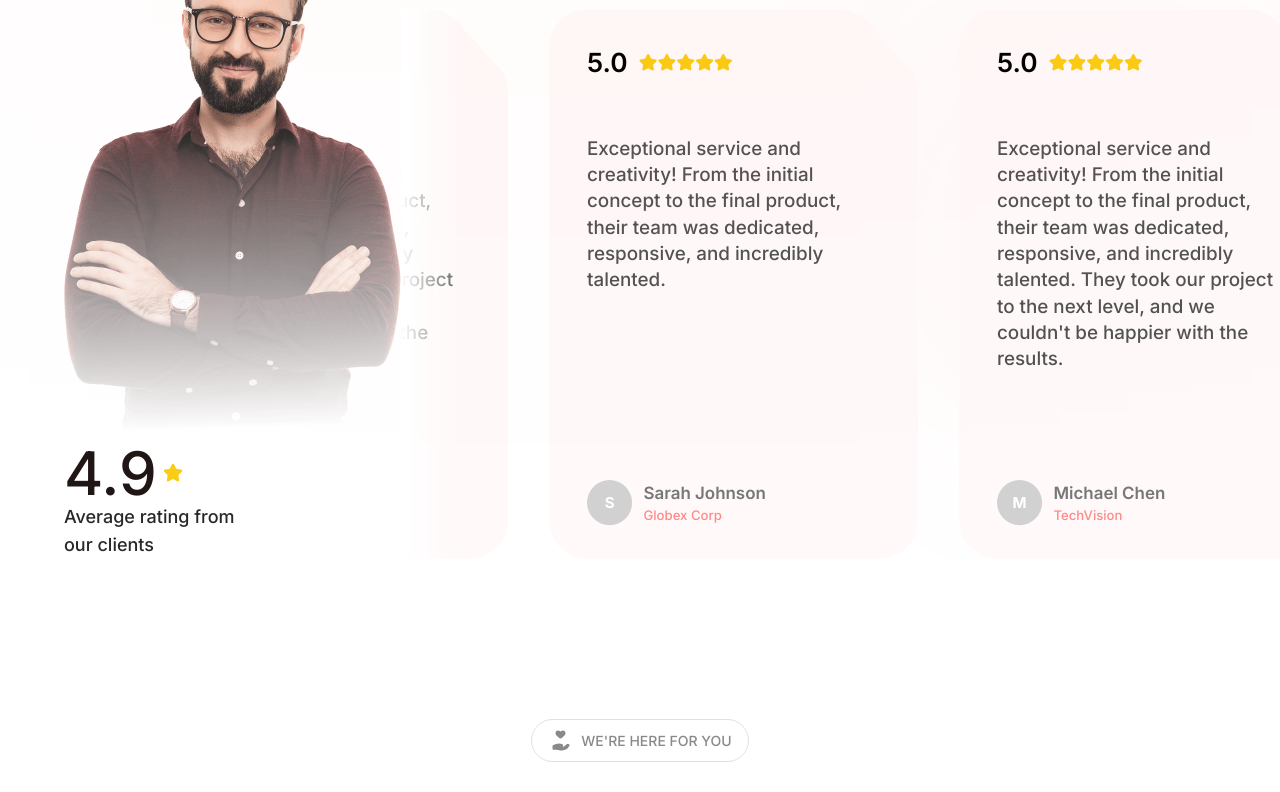
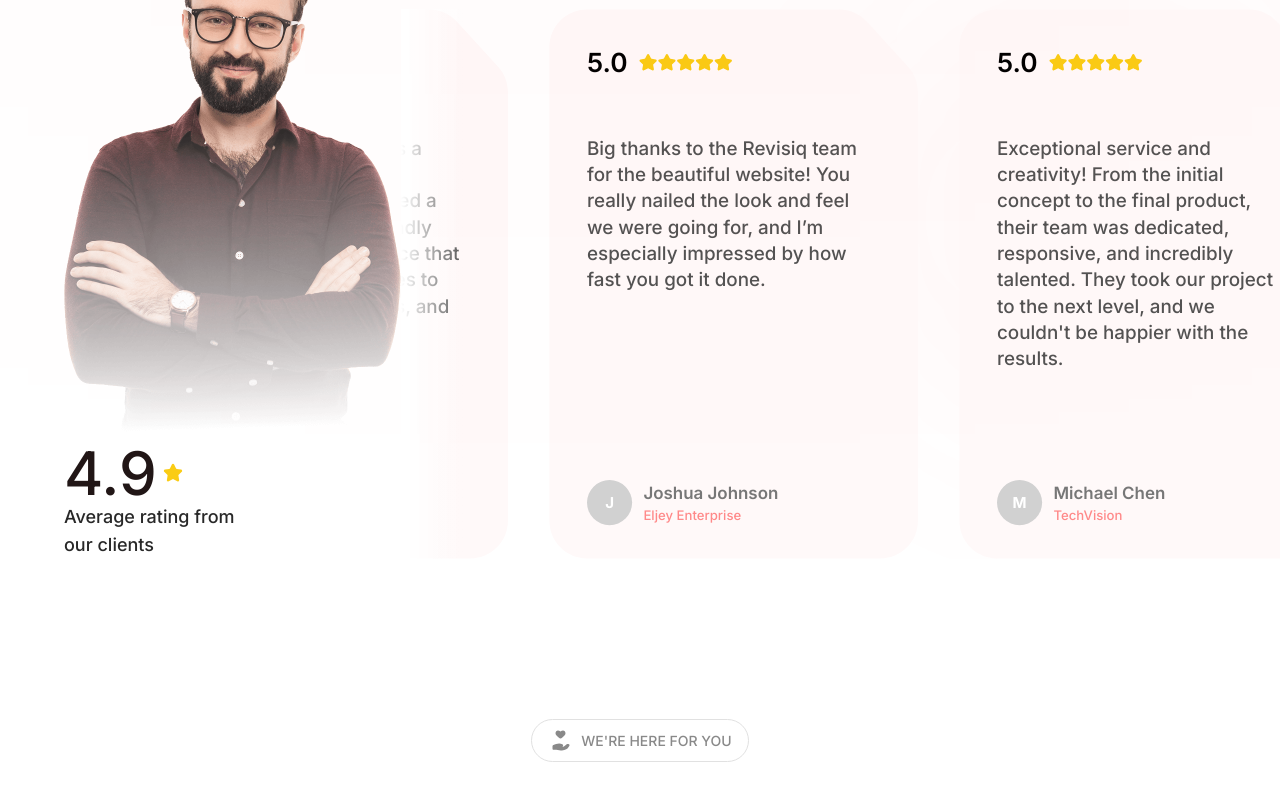
Before and after one commit to mfonPeeter/revisiq, a Next.js app: page / in a window 1280 px wide. Shown: the part 2700-3492 px from the top of the page. Built offline with nearby package versions, Linux system fonts and the light colour scheme.

Commit message:
update testimonials

```diff
--- a/src/components/home/TestimonialSection.tsx
+++ b/src/components/home/TestimonialSection.tsx
@@ -10,15 +10,15 @@ const TestimonialSection = () => {
   const testimonials = [
     {
       rating: 5.0,
-      text: "Exceptional service and creativity! From the initial concept to the final product, their team was dedicated, responsive, and incredibly talented. They took our project to the next level, and we couldn't be happier with the results.",
-      author: 'Peter Chandler',
-      company: 'Acme Inc.',
+      text: 'Working with Revisiq was a smooth and enjoyable experience. They delivered a well-designed, user-friendly website for our conference that made it easy for attendees to register, submit abstracts, and make payments through Paystack.',
+      author: 'Utibeabasi Umanah',
+      company: 'DevOps Engineer',
     },
     {
       rating: 5.0,
-      text: 'Exceptional service and creativity! From the initial concept to the final product, their team was dedicated, responsive, and incredibly talented.',
-      author: 'Sarah Johnson',
-      company: 'Globex Corp',
+      text: 'Big thanks to the Revisiq team for the beautiful website! You really nailed the look and feel we were going for, and I’m especially impressed by how fast you got it done.',
+      author: 'Joshua Johnson',
+      company: 'Eljey Enterprise',
     },
     {
       rating: 5.0,
```
